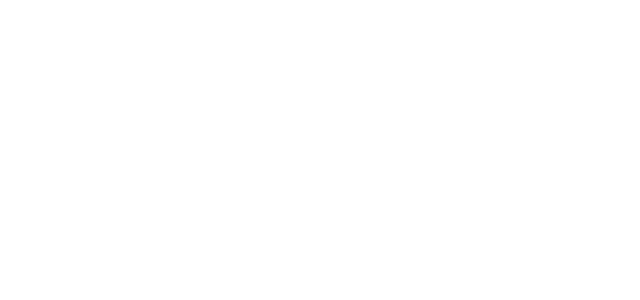
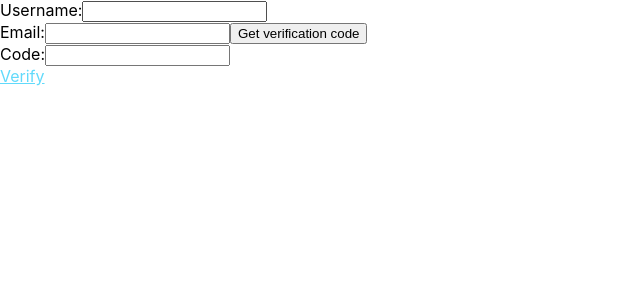
Before and after one commit to CIWGO/Wrigo-backend-public, a React (Create React App) app in the folder ciwgo-test-app/: page /verifyEmail in a window 1280 px wide. Before the commit this address had no page. Shown: the top 300 px of the page, without its empty margins (0-640 px from the left). Built offline with nearby package versions, Linux system fonts and the light colour scheme.

Commit message:
finished html only

```diff
--- a/ciwgo-test-app/src/App.js
+++ b/ciwgo-test-app/src/App.js
@@ -3,6 +3,8 @@
 import NavigationPage from "./NavigationPage/NavigationPage";
 import SignUpPage from "./SignUpPage/SignUpPage";
 import LoginPage from "./LoginPage/LoginPage";
+import VerifyEmailPage from "./VerifyEmailPage/VerifyEmailPage";
+import ResetPasswordPage from "./ResetPasswordPage/ResetPasswordPage";
 
 function App() {
   return (
@@ -12,6 +14,8 @@
         <Route path="/evaluate" element={<EssayInputPage />} />
         <Route path="/signup" element={<SignUpPage />} />
         <Route path="/login" element={<LoginPage />} />
+        <Route path="/verifyEmail" element={<VerifyEmailPage />} />
+        <Route path="/resetPassword" element={<ResetPasswordPage />} />
       </Routes>
     </BrowserRouter>
   );
--- a/ciwgo-test-app/src/LoginPage/LoginPage.jsx
+++ b/ciwgo-test-app/src/LoginPage/LoginPage.jsx
@@ -31,6 +31,7 @@
   };
 
   return (
+    <div>
       <form onSubmit={handleSubmit}>
         <label>
           Username:
@@ -50,6 +51,10 @@
         </label>
         <button type="submit">Login</button>
       </form>
+      <a href="/verifyEmail" className="link">
+        Forgot your password?
+      </a>
+    </div>
   );
 }
 
--- /dev/null
+++ b/ciwgo-test-app/src/ResetPasswordPage/ResetPasswordPage.jsx
@@ -0,0 +1,19 @@
+function ResetPassword() {
+  return (
+    <form action="">
+      <label>
+        New password:
+        <input type="password" required />
+      </label>
+      <br />
+      <label>
+        Confirm new password:
+        <input type="password" required />
+      </label>
+      <br />
+      <button type="submit">Submit</button>
+    </form>
+  );
+}
+
+export default ResetPassword;
--- /dev/null
+++ b/ciwgo-test-app/src/VerifyEmailPage/VerifyEmailPage.jsx
@@ -0,0 +1,29 @@
+function VerifyEmail() {
+  return (
+    <div>
+      <form action="">
+        <label>
+          Username:
+          <input type="text" required />
+        </label>
+        <br />
+        <label>
+          Email:
+          <input type="email" required />
+        </label>
+        <button>Get verification code</button>
+        <br />
+        <label>
+          Code:
+          <input type="text" required />
+        </label>
+        <br />
+        <a href="/resetPassword" className="link">
+          Verify
+        </a>
+      </form>
+    </div>
+  );
+}
+
+export default VerifyEmail;
```
Lines whose indentation alone changed are shown as unchanged.
